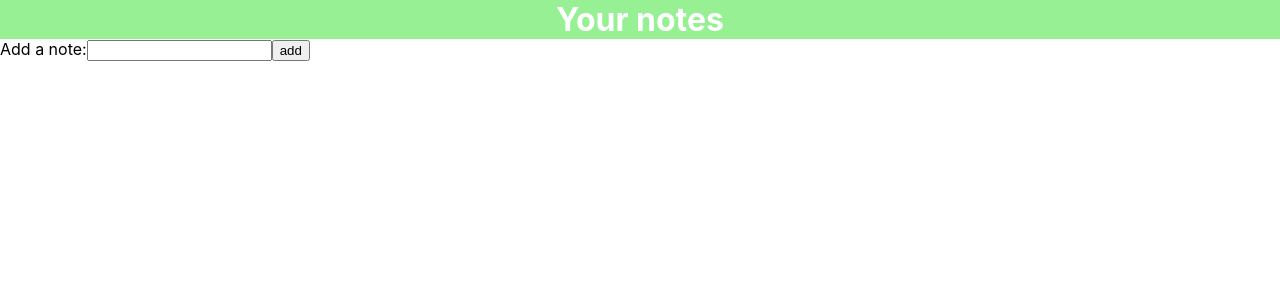
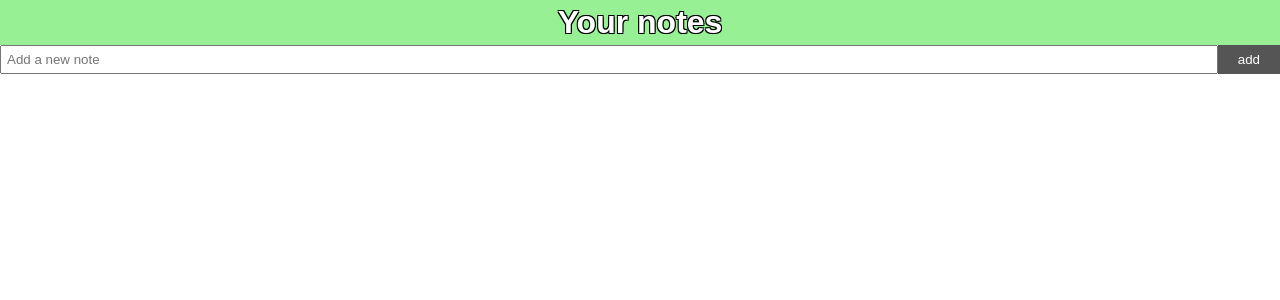
Before and after one commit to sgby1234/my-app, a React (Create React App) app: page / in a window 1280 px wide. Shown: the top 300 px of the page. Built offline with nearby package versions, Linux system fonts and the light colour scheme.

Commit message:
Fixed css

```diff
--- a/src/App.css
+++ b/src/App.css
@@ -1,34 +1,35 @@
-.App {
-  text-align: center;
+
+* {
+  box-sizing: border-box;
+  margin: 0;
+  padding: 0;
 }
 
-.App-logo {
-  animation: App-logo-spin infinite 20s linear;
-  height: 40vmin;
+body {
+  font-family: Arial, Helvetica, sans-serif;
+  line-height: 1.4;
 }
 
-.App-header {
-  background-color: #282c34;
-  min-height: 100vh;
-  display: flex;
-  flex-direction: column;
-  align-items: center;
-  justify-content: center;
-  font-size: calc(10px + 2vmin);
-  color: white;
+a {
+  color: #333;
+  text-decoration: none;
 }
 
-.App-link {
-  color: #61dafb;
+.container {
+  padding: 0 1rem;
 }
 
-@keyframes App-logo-spin {
-  from {
-    transform: rotate(0deg);
-  }
-  to {
-    transform: rotate(360deg);
-  }
+.btn {
+  display: inline-block;
+  border: none;
+  background: #555;
+  color: #fff;
+  padding: 7px 20px;
+  cursor: pointer;
+}
+
+.btn:hover {
+  background: #666;
 }
 
 h4 {
@@ -40,9 +41,32 @@ h4 {
   color: #ffffff;
   margin: 0 auto;
   text-align: center;
+  text-shadow:
+		-1px -1px 0 #000,
+		1px -1px 0 #000,
+		-1px 1px 0 #000,
+		1px 1px 0 #000;
+
 }
 
-.note {
-  border: 0;
+.form {
+  display: flex;
+  width: 100%;
+}
 
+.btnStyle{
+background-color: #030000;
+color: #fff;
+border: none;
+padding: 5px 9px;
+border-radius: 0%;
+cursor: pointer;
+float: right
 }
+
+.note{
+  background: #f4f4f4;
+  padding: 0px;
+  border-bottom: 1px #ccc solid;
+  margin: 0;
+}
--- a/src/Form.js
+++ b/src/Form.js
@@ -5,10 +5,10 @@ export class Form extends React.Component{
 		value: ''
 	}
 	constructor(props){
-			super(props);
-			this.state = {value: ''};
-			this.handleSubmit = this.handleSubmit.bind(this);
-	}
+		super(props);
+		this.state = {value: ''};
+		this.handleSubmit = this.handleSubmit.bind(this);
+}
 	handleSubmit(event){
 		event.preventDefault();
 		this.props.addNote(this.state.value);
@@ -19,12 +19,9 @@ export class Form extends React.Component{
 
 	render(){
 		return(
-		<form onSubmit={this.handleSubmit}>
-		<label>
-		Add a note:
-		<input type="text" value={this.state.value} onChange={this.handleChange}/>
-		</label>
-		<input type="submit" value="add"/>
+		<form className="form" onSubmit={this.handleSubmit}>
+		<input type="text" style={{flex: '10', padding: '5px'}}value={this.state.value} placeHolder = "Add a new note" onChange={this.handleChange}/>
+		<input className="btn" type="submit" value="add"/>
 		</form> );
 	}
 }
--- a/src/Note.js
+++ b/src/Note.js
@@ -5,6 +5,7 @@ export class Note extends React.Component{
         return (
             <div className='note'>
                 <h4>{this.props.text}</h4>
+                {/*<button className="btnStyle">x</button>}*/}
             </div>
 
         );
```
